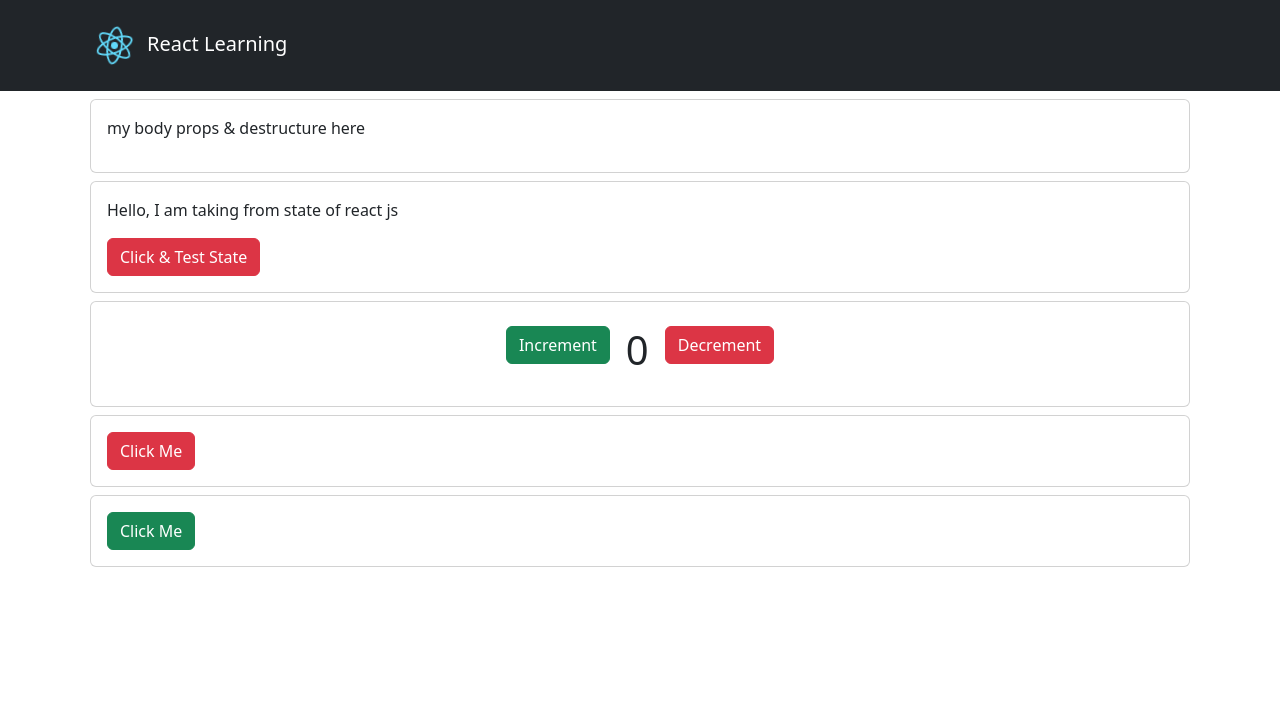
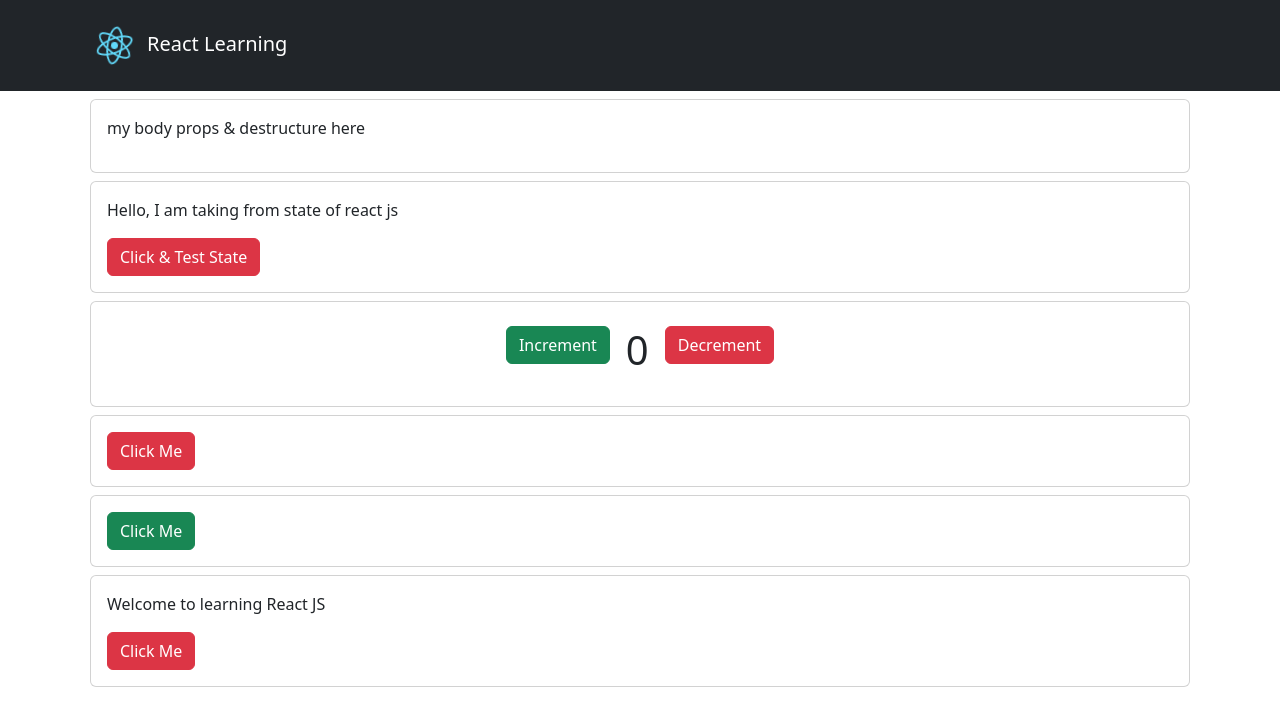
Before and after one commit to jakir-ruet/my-app, a React (Create React App) app: page / in a window 1280 px wide. Shown: the top 726 px of the page. Built offline with nearby package versions, Linux system fonts and the light colour scheme.

Commit message:
types of data binding with arrow function

```diff
--- /dev/null
+++ b/src/container/13-eventbind/EventBind.js
@@ -0,0 +1,39 @@
+import React, { Component } from "react";
+
+class EventBind extends Component{
+   constructor() {
+      super();
+      this.state = {
+         message: 'Welcome to learning React JS'
+      }
+      this.BindHandler = this.BindHandler.bind(this); // (1) for last one we can bind data
+   }
+
+   // BindHandler() { // (2 & 3)
+   //    this.setState({
+   //       message: 'Goodbye to leaning React JS'
+   //    })
+   //    console.log(this)
+   // }
+
+   BindHandler = () => { //arrow function out of button
+      this.setState({
+         message: 'Goodbye to leaning React JS'
+      })
+   }
+
+   render() {
+      return (
+         <div className="card m-2">
+            <div className="card-body">
+               <p>{this.state.message}</p>
+               {/* <button onClick={this.BindHandler} className="btn btn-danger">Click Me</button> */} { /* 1 */ }
+               {/* <button onClick={this.BindHandler.bind(this)} className="btn btn-danger">Click Me</button> */} { /* 2 */ }
+               {/* <button onClick={() => this.BindHandler()} className="btn btn-danger">Click Me</button> */} { /* 3 using arrow function in button */ }
+               <button onClick={this.BindHandler} className="btn btn-danger">Click Me</button> { /* 4 using arrow function out button */ }
+            </div>
+         </div>
+      )
+   }
+}
+export default EventBind;
--- a/src/container/Container.js
+++ b/src/container/Container.js
@@ -4,6 +4,7 @@ import MySetState from "./11-setstate/MySetState";
 import ClassComponent from "./12-eventhandler/ClassComponent";
 import FuncComponent from "./12-eventhandler/FuncComponent";
 import Props from './9-props/MyProps';
+import EventBind from './13-eventbind/EventBind';
 
 function Container() {
    return (
@@ -12,7 +13,8 @@ function Container() {
          <MyState />
          <MySetState />
          <FuncComponent />
-         <ClassComponent/>
+         <ClassComponent />
+         <EventBind/>
       </div>
    )
 }
```
